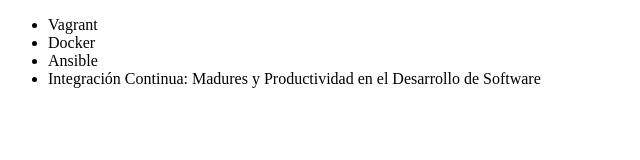
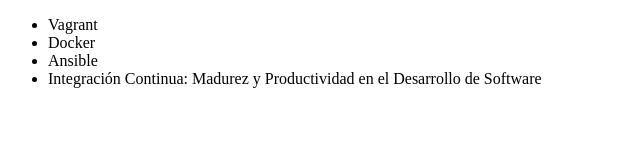
Before and after one commit to Ambarace/Alura-git, a plain HTML site: page index.html in a window 1280 px wide. Shown: the full height of the page, 0-640 px from the left. Drawn offline with Linux system fonts and the light colour scheme.

Commit message:
Arreglando errores

```diff
--- a/index.html
+++ b/index.html
@@ -9,7 +9,7 @@
             <li>Vagrant</li>
             <li>Docker</li>
             <li>Ansible</li>
-            <li>Integración Continua: Madures y Productividad en el Desarrollo de Software</li>
+            <li>Integración Continua: Madurez y Productividad en el Desarrollo de Software</li>
         </ul>
     </body>
 </html>
```
